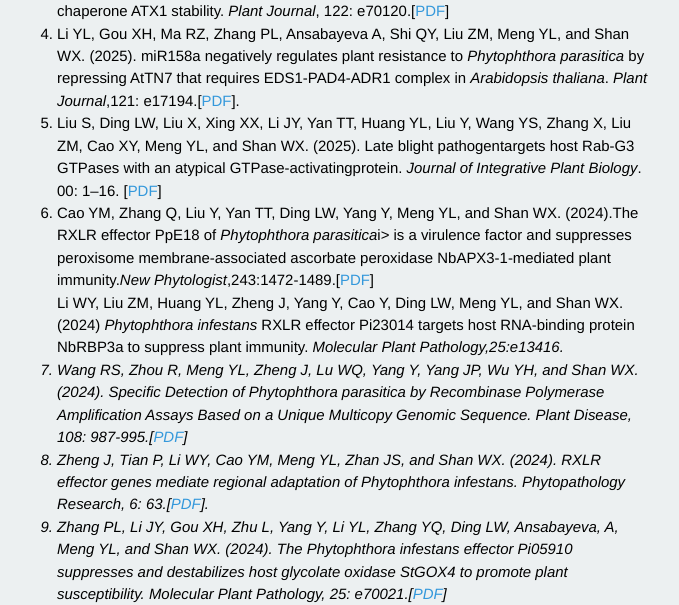
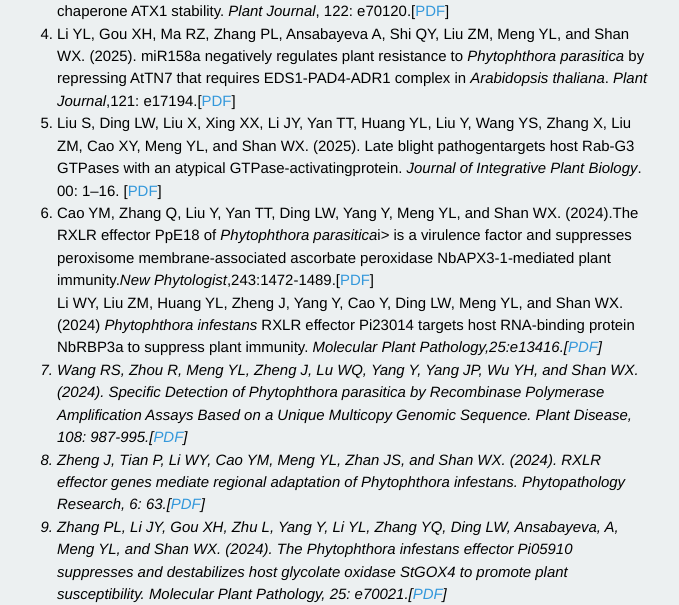
Before and after one commit to shanclub2/shanlab, a Jekyll site: the page built from publication.html, in a window 1280 px wide and 1400 px high, scrolled down 261 px. Shown: the part 168-773 px from the top of the window, without its empty margins (287-966 px from the left). Built offline with Jekyll 4.4.1, drawn with Linux system fonts in a browser that asks for light colours; Markdown is read by kramdown in place of the engine named in the settings; a script that is not in the unit is left out.

Commit message:
Update publication.html

```diff
--- a/publication.html
+++ b/publication.html
@@ -16,7 +16,7 @@
 Dong JW, Li WW, Yang Y, Liu S., Li YL, Meng YL, and Shan WX. (2025). The cysteine protease RD19C suppresses plant immunity to Phytophthora by modulating copper chaperone ATX1 stability.<i> Plant Journal</i>, 122: e70120.[<a href="/pdf/2025Dong.pdf">PDF</a>]
 </li>
 <li>
-Li YL, Gou XH, Ma RZ, Zhang PL, Ansabayeva A, Shi QY, Liu ZM, Meng YL, and Shan WX. (2025). miR158a negatively regulates plant resistance to  <i>Phytophthora parasitica</i> by repressing AtTN7 that requires EDS1-PAD4-ADR1 complex in <i>Arabidopsis thaliana</i>.<i> Plant Journal</i>,121: e17194.[<a href="/pdf/Li2024.pdf">PDF</a>].
+Li YL, Gou XH, Ma RZ, Zhang PL, Ansabayeva A, Shi QY, Liu ZM, Meng YL, and Shan WX. (2025). miR158a negatively regulates plant resistance to  <i>Phytophthora parasitica</i> by repressing AtTN7 that requires EDS1-PAD4-ADR1 complex in <i>Arabidopsis thaliana</i>.<i> Plant Journal</i>,121: e17194.[<a href="/pdf/Li2024.pdf">PDF</a>]
 </li>
 <li>
 Liu S, Ding LW, Liu X, Xing XX, Li JY, Yan TT, Huang YL, Liu Y, Wang YS, Zhang X, Liu ZM, Cao XY, Meng YL, and Shan WX. (2025). Late blight pathogentargets host Rab‐G3 GTPases with an atypical GTPase‐activatingprotein. <i>Journal of Integrative Plant Biology</i>. 00: 1–16. [<a href="/pdf/Liu2025.pdf">PDF</a>]
@@ -25,12 +25,12 @@
 <li>
 Cao YM, Zhang Q, Liu Y, Yan TT, Ding LW, Yang Y, Meng YL, and Shan WX. (2024).The RXLR effector PpE18 of <i>Phytophthora parasitica</i>i> is a virulence factor and suppresses peroxisome membrane-associated ascorbate peroxidase NbAPX3-1-mediated plant immunity.<i>New Phytologist</i>,243:1472-1489.[<a href="/pdf/caoetal.pdf">PDF</a>]
 </li>
-Li WY, Liu ZM, Huang YL, Zheng J, Yang Y, Cao Y, Ding LW, Meng YL, and Shan WX. (2024) <i>Phytophthora infestans</i> RXLR effector Pi23014 targets host RNA-binding protein NbRBP3a to suppress plant immunity. <i>Molecular Plant Pathology<i/>,25:e13416.
+Li WY, Liu ZM, Huang YL, Zheng J, Yang Y, Cao Y, Ding LW, Meng YL, and Shan WX. (2024) <i>Phytophthora infestans</i> RXLR effector Pi23014 targets host RNA-binding protein NbRBP3a to suppress plant immunity. <i>Molecular Plant Pathology<i/>,25:e13416.[<a href="/pdf/Li2024.pdf">PDF</a>]
 <li>
 Wang RS, Zhou R, Meng YL, Zheng J, Lu WQ, Yang Y, Yang JP, Wu YH, and Shan WX. (2024). Specific Detection of <i>Phytophthora parasitica</i> by Recombinase Polymerase Amplification Assays Based on a Unique Multicopy Genomic Sequence. <i>Plant Disease</i>, 108: 987-995.[<a href="/pdf/Wang2024.pdf">PDF</a>]
 </li>
 <li>
-Zheng J, Tian P, Li WY, Cao YM, Meng YL, Zhan JS, and Shan WX. (2024). RXLR effector genes mediate regional adaptation of <i>Phytophthora infestans</i>. <i>Phytopathology Research</i>, 6: 63.[<a href="/pdf/Zheng2024.pdf">PDF</a>].
+Zheng J, Tian P, Li WY, Cao YM, Meng YL, Zhan JS, and Shan WX. (2024). RXLR effector genes mediate regional adaptation of <i>Phytophthora infestans</i>. <i>Phytopathology Research</i>, 6: 63.[<a href="/pdf/Zheng2024.pdf">PDF</a>]
 </li>
 <li>
 Zhang PL, Li JY, Gou XH, Zhu L, Yang Y, Li YL, Zhang YQ, Ding LW, Ansabayeva, A, Meng YL, and Shan WX. (2024). The <i>Phytophthora infestans</i> effector Pi05910 suppresses and destabilizes host glycolate oxidase StGOX4 to promote plant susceptibility. <i>Molecular Plant Pathology</i>, 25: e70021.[<a href="/pdf/Zhang2024.pdf">PDF</a>]
@@ -61,7 +61,7 @@
 Wen QJ, Sun ML, Kong XL, Yang Y, Zhang Q, Huang GY, Lu WQ, Li WY, Meng YL, and Shan WX. (2021). The novel peptide NbPPI1 identified from <i>Nicotiana benthamiana</i> triggers immune responses and enhances resistance against <i>Phytophthora pathogens</i>. <i>Journal of Integrative Plant Biology</i>. 63: 961-976. [<a href="/pdf/qjwen2021.pdf">PDF</a>]
 </li>
 <li>
-Yang Y and Shan WX. (2021). Quantitative Analysis of RNA Editing at Specific Sites in Plant  Mitochondria or Chloroplasts Using DNA Sequencing. <i>Bio-protocol</i>, 11: e4154.[<a href="/pdf/yyang2021.pdf">PDF</a>].
+Yang Y and Shan WX. (2021). Quantitative Analysis of RNA Editing at Specific Sites in Plant  Mitochondria or Chloroplasts Using DNA Sequencing. <i>Bio-protocol</i>, 11: e4154.[<a href="/pdf/yyang2021.pdf">PDF</a>]
 </li>
 
 <li>
```
